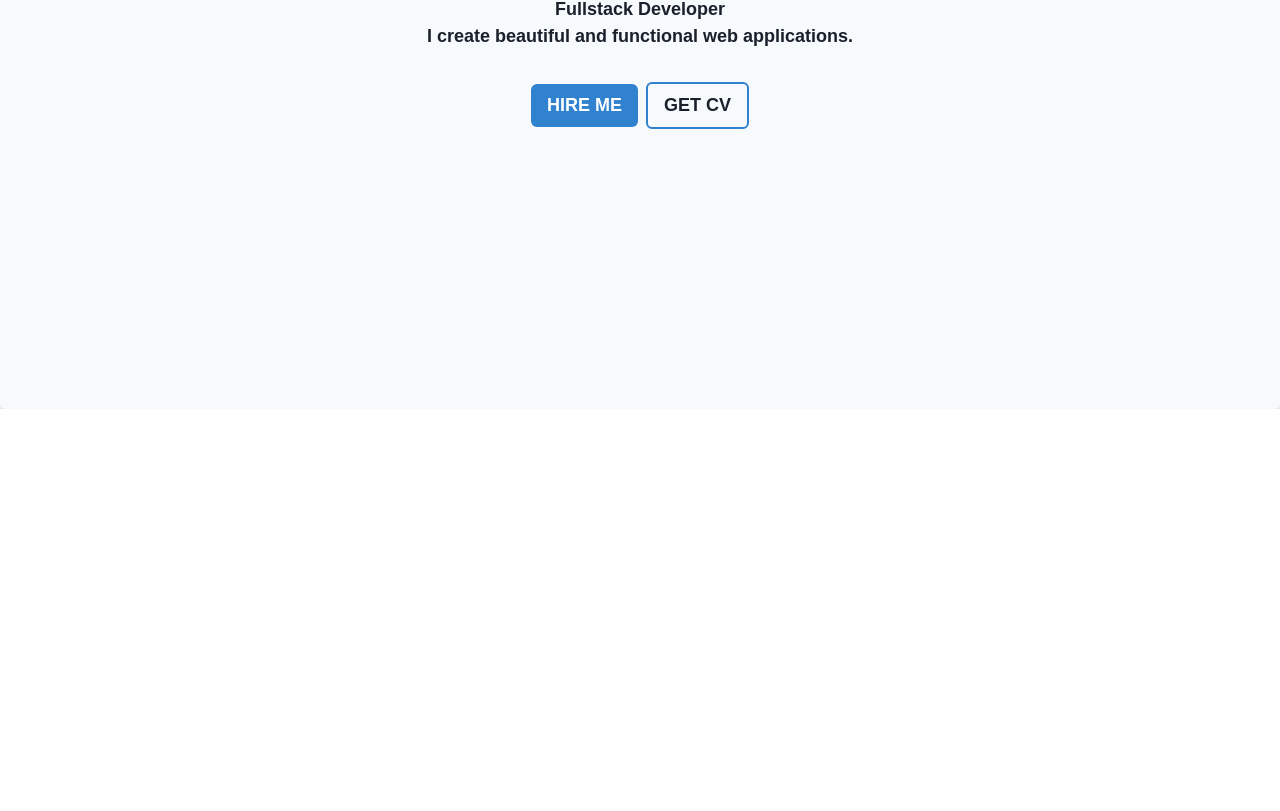
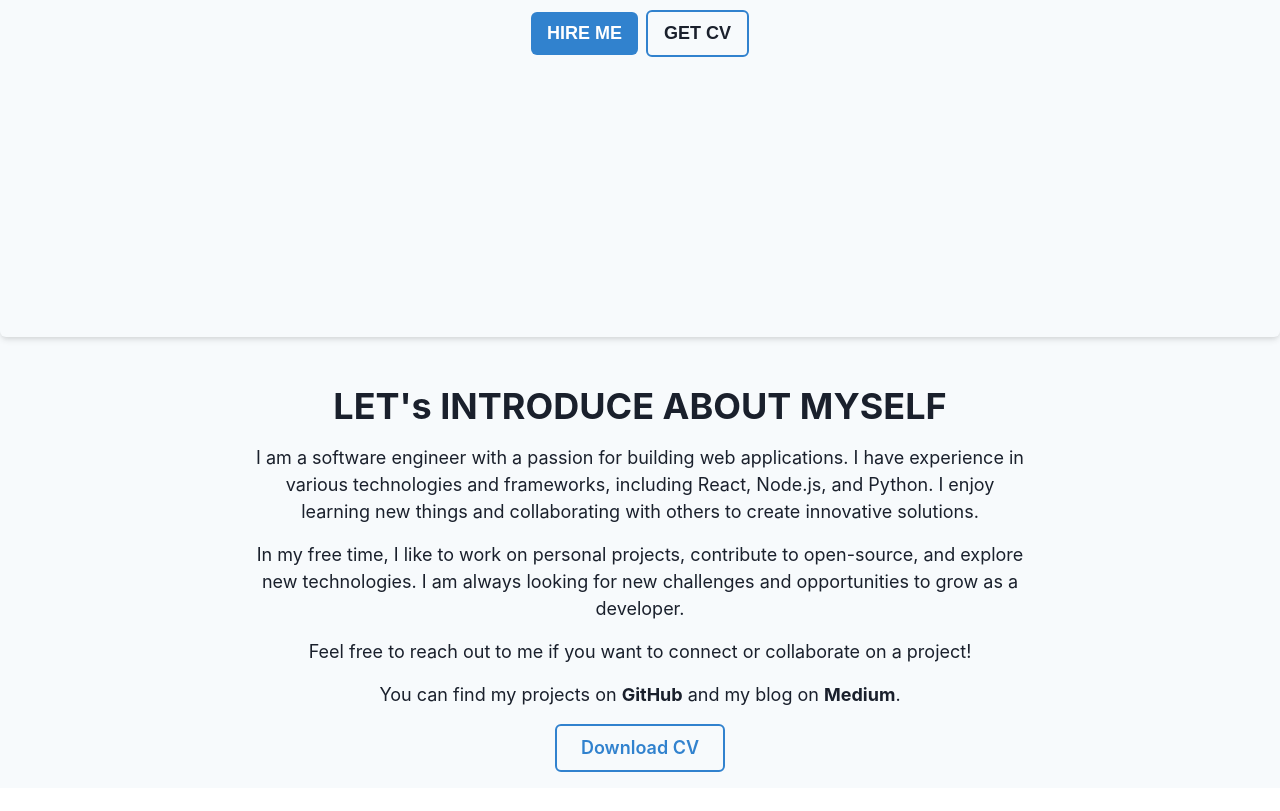
Before and after one commit to nurezf/portfolio_v.2, a React (Vite) app in the folder frontend/: page / in a window 1280 px wide. Shown: the part 463-1274 px from the top of the page. Before the commit the page ends 872 px from the top, so only its background shows below. Built offline with nearby package versions, Linux system fonts and the light colour scheme.

Commit message:
build description page

```diff
--- a/frontend/src/App.jsx
+++ b/frontend/src/App.jsx
@@ -1,6 +1,9 @@
 import {
   Box,
   HStack,
+  Heading,
+  Text,
+  Button,
   useDisclosure,
   useColorMode,
   useColorModeValue,
@@ -9,6 +12,7 @@ import { useState } from "react";
 
 import NavBar from "./components/NavBar";
 import Hero from "./components/Hero";
+import Description from "./components/Description";
 
 function App() {
   const bgColor = useColorModeValue("gray.50", "gray.800");
@@ -18,6 +22,8 @@ function App() {
     <Box w="100%" minH="100vh" bg={bgColor}>
       <NavBar />
       <Hero />
+
+      <Description> </Description>
     </Box>
   );
 }
--- /dev/null
+++ b/frontend/src/components/Description.jsx
@@ -0,0 +1,72 @@
+import {
+  Box,
+  HStack,
+  Heading,
+  Text,
+  Button,
+  useDisclosure,
+  useColorMode,
+  useColorModeValue,
+} from "@chakra-ui/react";
+
+const Description = () => {
+  const bgColor = useColorModeValue("gray.50", "gray.800");
+  const textColor = useColorModeValue("gray.800", "white");
+
+  return (
+    <Box m="2rem auto" maxW="800px" p={4} textAlign="center">
+      <Heading>LET's INTRODUCE ABOUT MYSELF</Heading>
+      <Text mt={4} color={textColor} fontSize="lg">
+        I am a software engineer with a passion for building web applications. I
+        have experience in various technologies and frameworks, including React,
+        Node.js, and Python. I enjoy learning new things and collaborating with
+        others to create innovative solutions.
+      </Text>
+      <Text mt={4} color={textColor} fontSize="lg">
+        In my free time, I like to work on personal projects, contribute to
+        open-source, and explore new technologies. I am always looking for new
+        challenges and opportunities to grow as a developer.
+      </Text>
+      <Text mt={4} color={textColor} fontSize="lg">
+        Feel free to reach out to me if you want to connect or collaborate on a
+        project!
+      </Text>
+      <Text mt={4} color={textColor} fontSize="lg">
+        You can find my projects on{" "}
+        <a href="">
+          <strong>GitHub</strong>
+        </a>{" "}
+        and my blog on{" "}
+        <a href="">
+          <strong>Medium</strong>
+        </a>
+        .
+      </Text>
+      <Button
+        mt={4}
+        colorScheme="blue"
+        size="lg"
+        bg={"transparent"}
+        border="2px solid"
+        borderColor={useColorModeValue("blue.500", "blue.300")}
+        color={useColorModeValue("blue.500", "blue.300")}
+        _hover={{
+          bg: useColorModeValue("blue.600", "blue.400"),
+          color: "white",
+        }}
+        onClick={() => {
+          const link = document.createElement("a");
+          link.href = "assets/a.pdf"; // Replace with your CV path
+          link.download = "my_cv.pdf"; // Replace with your CV name
+          document.body.appendChild(link);
+          link.click();
+          document.body.removeChild(link);
+        }}
+      >
+        Download CV
+      </Button>
+    </Box>
+  );
+};
+
+export default Description;
--- a/frontend/src/components/NavBar.jsx
+++ b/frontend/src/components/NavBar.jsx
@@ -28,7 +28,14 @@ const NavBar = () => {
   const { isOpen, onOpen, onClose } = useDisclosure();
 
   return (
-    <Container maxW="container.xl">
+    <Container
+      maxW="container.xl"
+      position="fixed"
+      top={0}
+      left={0}
+      bg={bgColor}
+      zIndex={1}
+    >
       <HStack justify="space-between" p={4}>
         <Heading
           bgGradient="linear(to-l, #7B9FF3, #3353F8)"
```
Also changed, not shown: frontend/src/assets/a.png (added), 1 other file (tests, documents, lock files or other folders).
